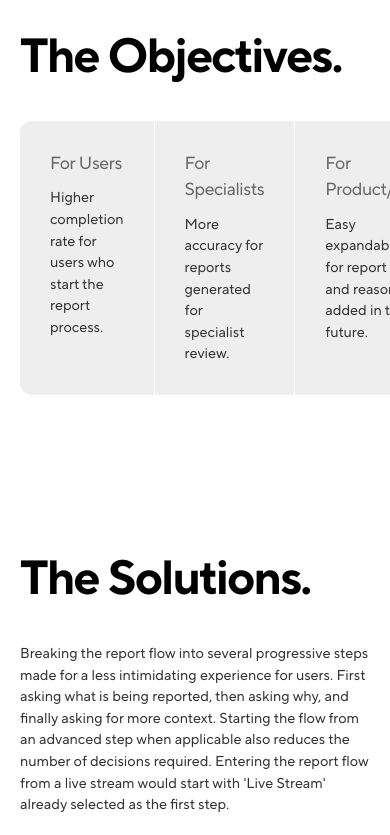
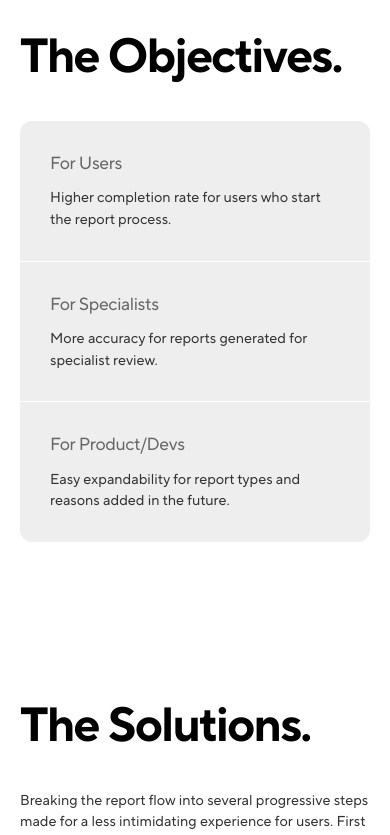
Before and after one commit to thomrm/thomrm, a SvelteKit app: page /projects/twitchreports in a window 390 px wide. Shown: the part 1500-2335 px from the top of the page. Built offline with nearby package versions, Linux system fonts and the light colour scheme.

Commit message:
breakpoint fixes

```diff
--- a/src/routes/projects/twitchreports/+page.svelte
+++ b/src/routes/projects/twitchreports/+page.svelte
@@ -368,7 +368,7 @@
     }
 
     .three-col {
-        max-width: 800px;
+        width: 100%;
         display: grid;
         grid-template-columns: 1fr 1fr 1fr;
         border-radius: 12px;
@@ -383,6 +383,14 @@
 
         & h3 {
             margin-bottom: var(--Padding-Small);
+        }
+    }
+
+
+    @media screen and (max-width: 660px) {
+        :root .project-content .three-col {
+            grid-template-rows: 1fr 1fr 1fr;
+            grid-template-columns: auto;
         }
     }
 
```
Also changed, not shown: src/lib/base.css.
